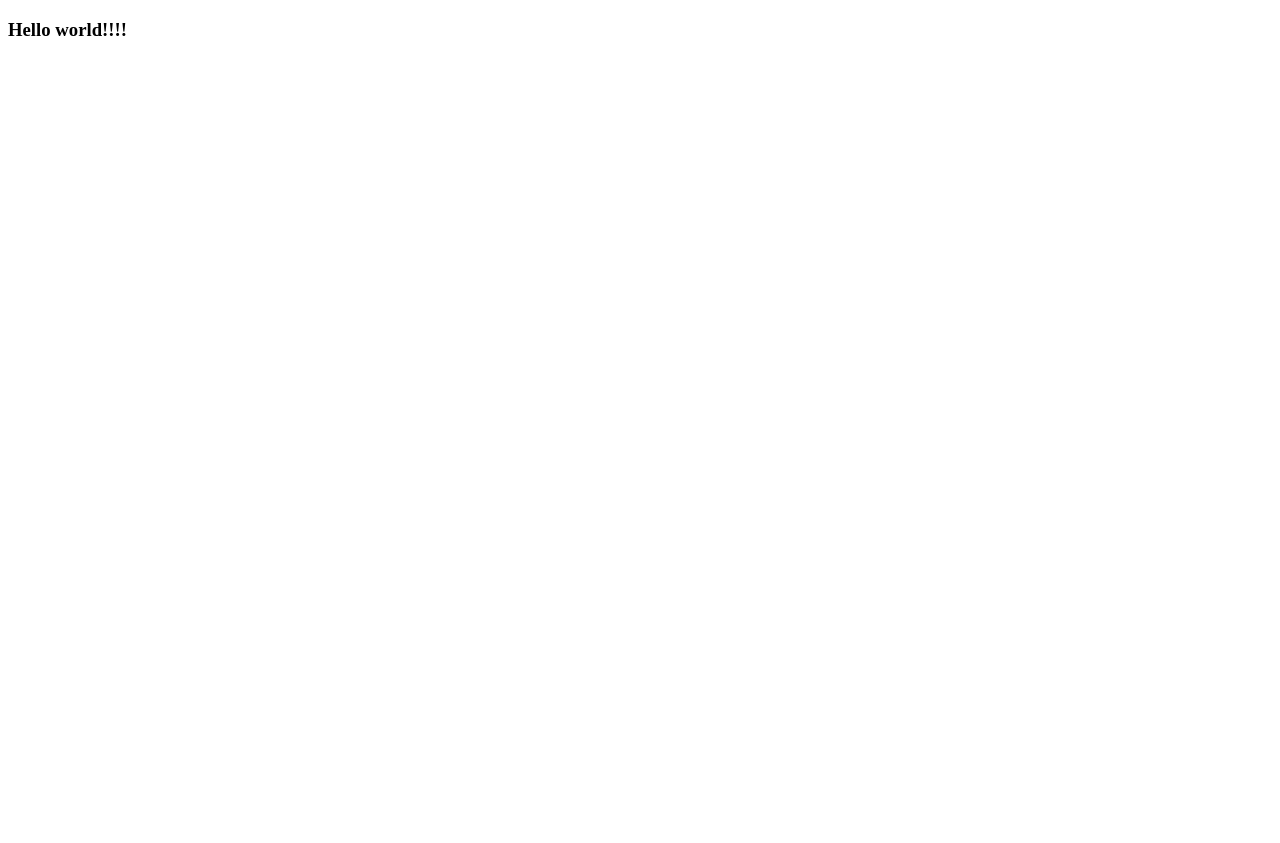
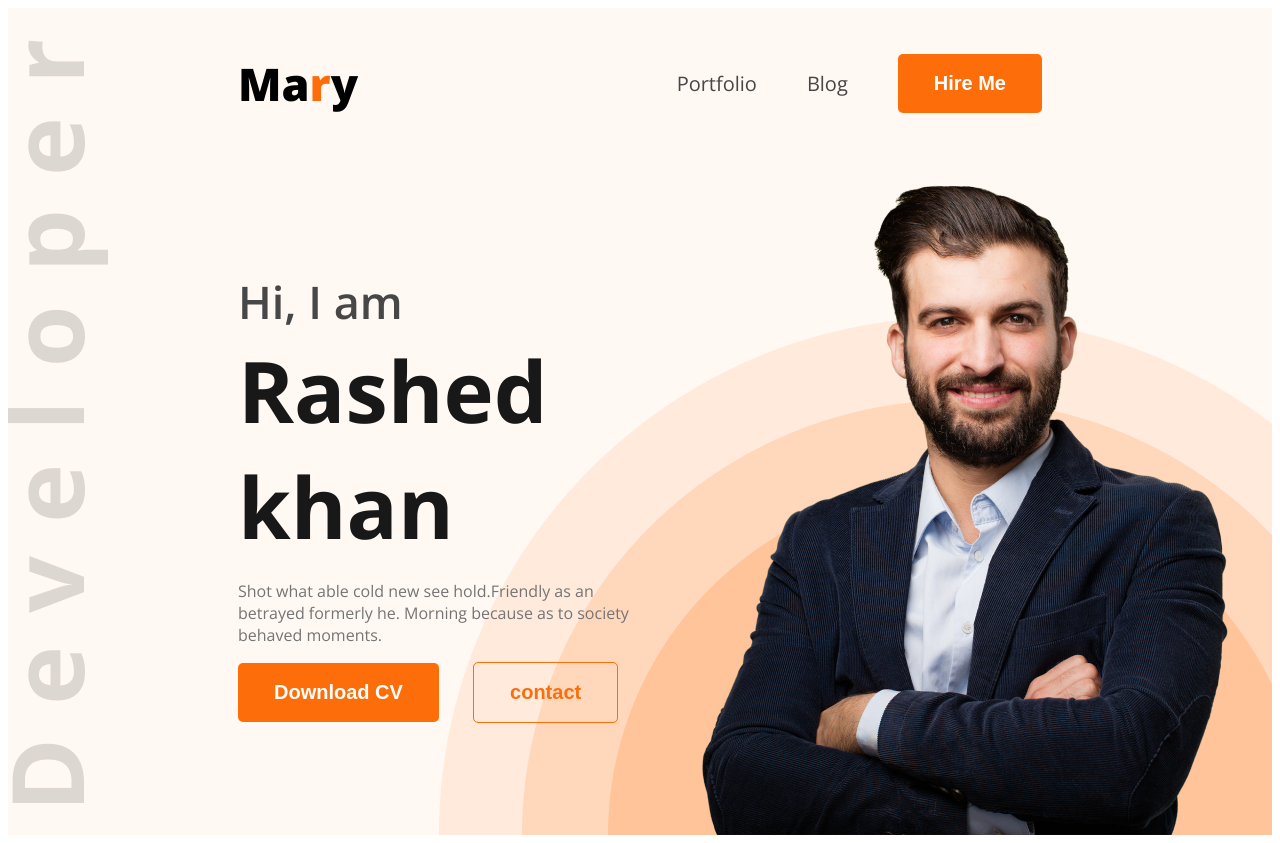
Before and after one commit to Rashed5105/My-portfolio, a plain HTML site: page index.html in a window 1280 px wide. Before the commit the page ends 800 px from the top, so only its background shows below. Drawn offline with nearby package versions, Linux system fonts and the light colour scheme.

Commit message:
landingpage complete

```diff
--- a/css/style.css
+++ b/css/style.css
@@ -0,0 +1,119 @@
+.open-sans-normal {
+  font-family: "Open Sans", sans-serif;
+  font-optical-sizing: auto;
+  font-style: normal;
+  font-variation-settings:
+    "wdth" 100;
+}
+
+/* shared items */
+.primary-color{
+    color: #FD6E0A;
+}
+.dark1{
+    color: rgba(24, 24, 24, 1);
+}
+.dark2{
+    color: rgba(71, 71, 71, 1);
+}
+.dark3{
+    color: rgba(117, 117, 117, 1)
+}
+.btn-primary{
+    font-size: 20px;
+    padding: 18px 36px;
+    border-radius: 5px;
+    background-color: #FD6E0A;
+    border: none;
+    font-weight: bold;
+    color: white;
+    cursor: pointer;
+
+}
+
+
+/* Nav styles */
+
+.header{
+    background-image: url(../assets/images/header_bg.png), url(../assets/images/developer.png);
+    background-repeat: no-repeat;
+    background-position: right bottom, left;
+    background-color: #FFF8F3;
+}
+nav{
+    display: flex;
+    align-items: center;
+    justify-content: space-between;
+    margin: 0px 230px;
+}
+.nav-logo{
+    font-size: 45px;
+    font-weight: 800;
+}
+
+nav ul li{
+    list-style: none;
+}
+nav li a{
+    text-decoration: none;
+
+}
+
+nav ul{
+    display: flex;
+    align-items: center;
+
+}
+nav ul li a{
+    margin-right: 50px;
+    font-size: 20px;
+}
+
+/* header styles */
+
+.banner{
+    display: flex;
+    justify-content: space-between;
+    margin: 0 35px 0 230px;
+    align-items: center;
+
+}
+.banner-description{
+    max-width: 580px;
+
+}
+.banner-description button{
+    margin-right: 30px;
+}
+
+.contact{
+    background-color: transparent;
+    font-size: 20px;
+    padding: 18px 36px;
+    border-radius: 5px;
+    border: 1px solid #FD6E0A;
+    font-weight: bold;
+    color: #FD6E0A;
+    cursor: pointer;
+}
+.banner-profile-pic{
+    width: 584px;
+    height: 676px;
+    margin-top: 0px;
+}
+
+.banner-greetings{
+    font-size: 45px;
+    font-weight: 600;
+    margin: 0;
+}
+
+.banner-title{
+    font-size: 85px;
+    font-weight: bold;
+    margin: 0;
+}
+.banner-details{
+    font-size: 18px;
+
+}
--- a/index.html
+++ b/index.html
@@ -4,8 +4,40 @@
     <meta charset="UTF-8">
     <meta name="viewport" content="width=device-width, initial-scale=1.0">
     <title>My Portfolio</title>
+    <link rel="preconnect" href="https://fonts.googleapis.com">
+    <link rel="preconnect" href="https://fonts.gstatic.com" crossorigin>
+    <link href="https://fonts.googleapis.com/css2?family=Open+Sans:ital,wght@0,300..800;1,300..800&display=swap" rel="stylesheet">
+    <link rel="stylesheet" href="css/style.css">
 </head>
-<body>
-    <h3>Hello world!!!!</h3>
+<body class="open-sans-normal">
+    <header class="header">
+        <nav>
+            <h3 class="nav-logo">Ma<span class="primary-color">r</span>y</h3>
+        <ul>
+            <li><a class="dark2" href="">Portfolio</a></li>
+            <li><a class="dark2" href="">Blog</a></li>
+            <li><button class="btn-primary">Hire Me</button></li>
+        </ul>
+        </nav>
+        <div class="banner">
+            <div class="banner-description">
+                 <h1 class="banner-greetings dark2">Hi, I  am</h1>
+                 <h3 class="banner-title dark1">Rashed khan</h3>
+                 <p class="bammer-details dark3">Shot what able cold new see hold.Friendly as an betrayed formerly he. Morning because as to society behaved moments.</p>
+
+                <button class="btn-primary">Download CV</button>
+
+                <button class="contact">contact</button>
+            </div>
+            <img class="banner-profile-pic" src="assets/images/hardy.png" alt="">
+        </div>
+    </header>
+    <main>
+
+    </main>
+    <footer>
+
+
+    </footer>
 </body>
 </html>
```
